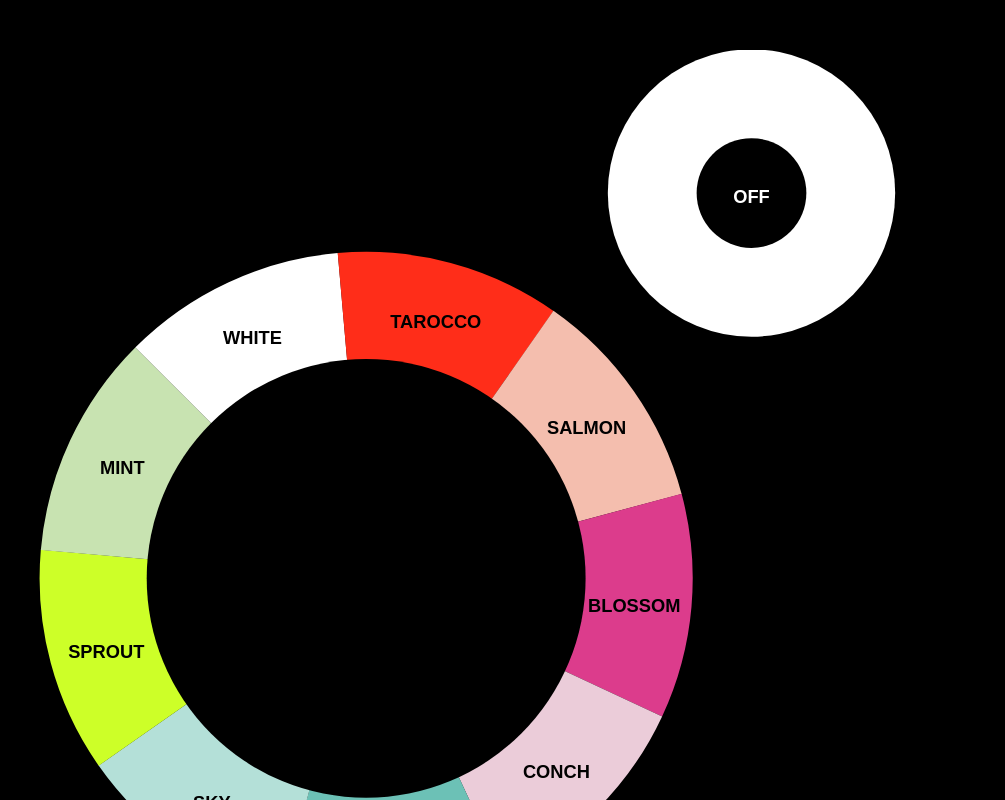
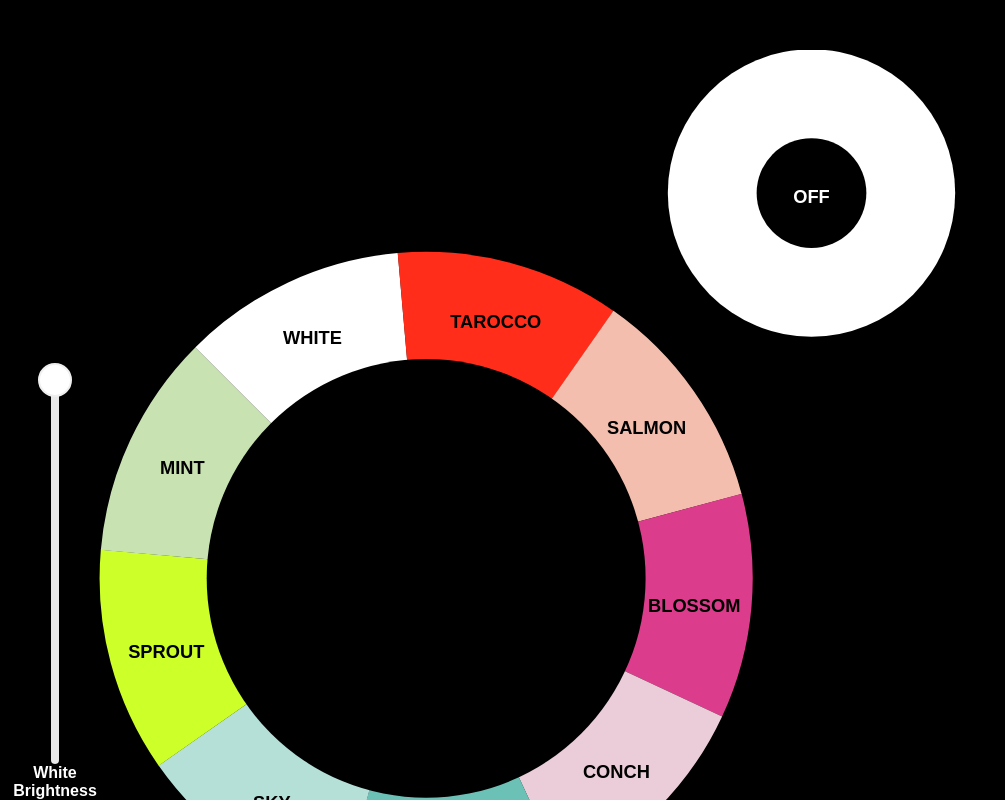
Before and after one commit to shopcat1/shopcat1.github.io, a React (Create React App) app in the folder noom-app/: page / in a window 1280 px wide. Shown: the top 800 px of the page, without its empty margins (0-1005 px from the left). Built offline with nearby package versions, Linux system fonts and the light colour scheme; a web font is replaced by a local one.

Commit message:
update to the build

```diff
--- a/noom-app/package.json
+++ b/noom-app/package.json
@@ -11,6 +11,7 @@
     "@types/node": "^12.0.0",
     "@types/react": "^17.0.0",
     "@types/react-dom": "^17.0.0",
+    "rc-slider": "^9.7.5",
     "react": "^17.0.2",
     "react-dom": "^17.0.2",
     "react-scripts": "4.0.3",
--- a/noom-app/src/App.css
+++ b/noom-app/src/App.css
@@ -6,7 +6,7 @@
 
 .appWrapper {
   position: relative;
-  padding: 50px 20px 0 20px;
+  padding: 50px 20px 0 80px;
   max-width: 900px;
   width: 100%;
 }
@@ -21,3 +21,34 @@
   max-width: 700px;
   margin-top: 20px;
 }
+
+.sliderContainer{
+   width: 30px;
+   height: 420px;
+  position: absolute;
+  left: 40px;
+  display: flex;
+  align-items: center;
+  flex-direction: column;
+
+}
+
+.sliderContainer span {
+  text-align: center;
+  font-size: 1em;
+  font-weight: bold;
+  color: #fff;
+}
+.sliderContainer .rc-slider-vertical .rc-slider-handle  {
+  margin-left: -15px;
+}
+.sliderContainer .rc-slider-handle {
+  width: 34px;
+  height: 34px;
+  border-color: #efefef;
+}
+.sliderContainer .rc-slider-vertical .rc-slider-rail {
+  height: 100%;
+  width: 8px;
+  margin-left: -2px;
+}
--- a/noom-app/src/App.tsx
+++ b/noom-app/src/App.tsx
@@ -1,3 +1,4 @@
+import Slider from 'rc-slider/lib/Slider';
 import React from 'react';
 
 
@@ -5,7 +6,8 @@ import './App.css';
 import ComplexDonut from './ComplexDonut/ComplexDonut';
 import { CustomValue } from './CustomValue/CustomValue';
 import { SegmentInterface } from './Interfaces/SegmentInterface';
-import { OffButton } from './OffButton/OffButton';
+import {SliderContainer} from './SliderContainer/SliderContainer';
+// import { OffButton } from './OffButton/OffButton';
 
 
 
@@ -45,6 +47,9 @@ function App() {
 const [selectedButton, setSelectedButton] = React.useState<string|undefined>(undefined)
 const [segments, setSegments] = React.useState<SegmentInterface[]|undefined>(undefined)
 const [loadingStatus, setLoadingStatus] = React.useState<LoadingStatus>(LoadingStatus.Loading)
+
+const [whiteBrightness, setWhiteBrightness] = React.useState(255)
+
 React.useEffect(()=> {
   fetch("./buttons.json")
   .then(r => r.json())
@@ -72,6 +77,8 @@ const padding = 20;
 const maxWidth = 900;
 
 const computedWidth = width > maxWidth-padding ? maxWidth : (width - (padding*2))
+
+
   return (
     <div className="App">
         <div className="appWrapper">
@@ -90,6 +97,7 @@ const computedWidth = width > maxWidth-padding ? maxWidth : (width - (padding*2)
 		startAngle={-135}
         selectedButton={selectedButton}
         setSelectedButton={setSelectedButton}
+        whiteBrightness={whiteBrightness}
 	/>
 
         <div className="customRow">
@@ -99,6 +107,9 @@ const computedWidth = width > maxWidth-padding ? maxWidth : (width - (padding*2)
                 setSelectedButton={setSelectedButton}
         />
         </div>
+                  <SliderContainer width={computedWidth}
+ whiteBrightness={whiteBrightness} setWhiteBrightness={setWhiteBrightness} selectedButton={selectedButton}/>
+
     </div>
     </div>
   );
--- a/noom-app/src/ComplexDonut/ComplexDonut.tsx
+++ b/noom-app/src/ComplexDonut/ComplexDonut.tsx
@@ -1,4 +1,4 @@
-import React from 'react';
+import React, { useCallback } from 'react';
 import { Controller } from '../Controller/Controller';
 import { SegmentInterface } from '../Interfaces/SegmentInterface';
 // import PropTypes from 'prop-types';
@@ -25,15 +25,25 @@ interface DonutWedgeProps {
 	getStrokeDashOffset:any
 	textProps:any
 	selectedButton?:string
+	whiteBrightness: number
+
 	setSelectedButton:(buttonLabel:string)=>void
 }
 const DonutWedge = (props:DonutWedgeProps) => {
-	const {i, circleProps, radius, halfSize,segment,thickness,circumference, getStrokeDashOffset, textProps,selectedButton,setSelectedButton } = props;
-	const onClick = () => {
+	const {i, circleProps, radius, halfSize,segment,thickness,circumference, getStrokeDashOffset, textProps,selectedButton,setSelectedButton , whiteBrightness} = props;
+	const onClick = useCallback( () => {
 		setSelectedButton(segment.label)
-		Controller.createRequest(segment.arg)
+		if (segment.label === "WHITE") {
+			const arg  = `0,0,0,${whiteBrightness}`
+			Controller.createRequest(arg)
 
-	}
+		} else {
+			Controller.createRequest(segment.arg)
+
+		}
+
+	}, [segment.arg, segment.label, setSelectedButton, whiteBrightness])
+
 	return <g key={i} className="segmentGroup" onClick={onClick}>
 	<circle
 		{...circleProps}
@@ -163,6 +173,7 @@ const ComplexDonut = (props:ComplexDonutProps) => {
 					getStrokeDashOffset={getStrokeDashOffset}
 					textProps={textProps}
 					selectedButton={selectedButton}
+					whiteBrightness={props.whiteBrightness}
 					setSelectedButton={setSelectedButton}
 				/>
 
@@ -220,6 +231,8 @@ interface ComplexDonutProps  {
 	className: string,
 	circleProps: object,
 	textProps: object
+	whiteBrightness: number
+
 	selectedButton?:string
 	setSelectedButton:(buttonLabel:string)=>void
 };
--- a/noom-app/src/Controller/Controller.ts
+++ b/noom-app/src/Controller/Controller.ts
@@ -1,4 +1,6 @@
 export class Controller {
+    static whiteBrightness = 128;
+
     static createRequest(arg) {
       let obj = {"arg":arg}
       var formBody:any = [];
@@ -8,7 +10,8 @@ export class Controller {
         formBody.push(encodedKey + "=" + encodedValue);
       }
       formBody = formBody.join("&");
-
+      // console.log("About to send", formBody,obj);
+      // return;
 
       fetch("https://api.particle.io/v1/devices/e00fce68873438d598031f19/led?access_token=837a518263b45941c837a9e45f82835107cc5948",
         {
--- /dev/null
+++ b/noom-app/src/SliderContainer/SliderContainer.tsx
@@ -0,0 +1,40 @@
+import Slider from "rc-slider/lib/Slider"
+import 'rc-slider/assets/index.css';
+import { Controller } from "../Controller/Controller";
+
+interface SliderContrainerProps {
+    width: number;
+    whiteBrightness: number
+	selectedButton?:string
+    setWhiteBrightness: (value: number) => void
+}
+export const SliderContainer = (props:SliderContrainerProps) => {
+    const {width, whiteBrightness,selectedButton,setWhiteBrightness} = props
+    const onChange = (value:number) => {
+        setWhiteBrightness(value)
+        if (selectedButton === "WHITE") {
+            const arg  = `0,0,0,${whiteBrightness}`
+			Controller.createRequest(arg)
+
+        }
+    }
+
+    const top = width > 500 ? "380px" : "180px"
+
+    return <div className="sliderContainer" style={{top:top}} >
+    <Slider
+        vertical
+        min={0}
+        max={255}
+        marks={[]}
+        step={1}
+        included={false}
+        defaultValue={255}
+        value={whiteBrightness}
+        onChange={onChange}
+        onAfterChange={onChange}
+        />
+        <span>White Brightness</span>
+    </div>
+
+}
```
Also changed, not shown: 26 other files (tests, documents, lock files or other folders).
